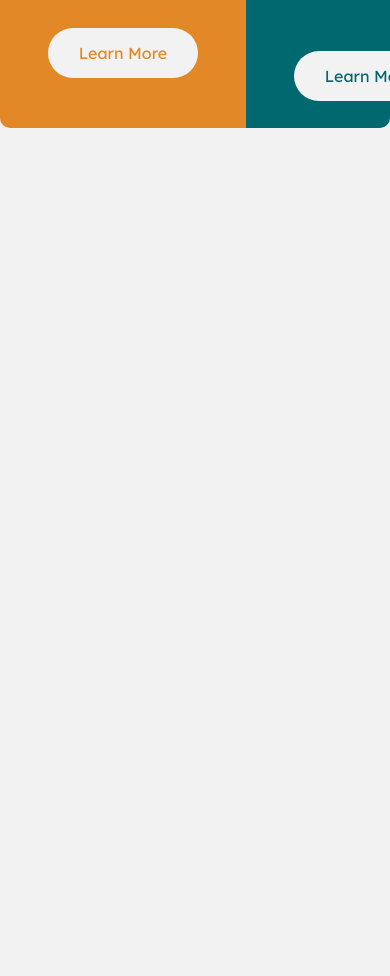
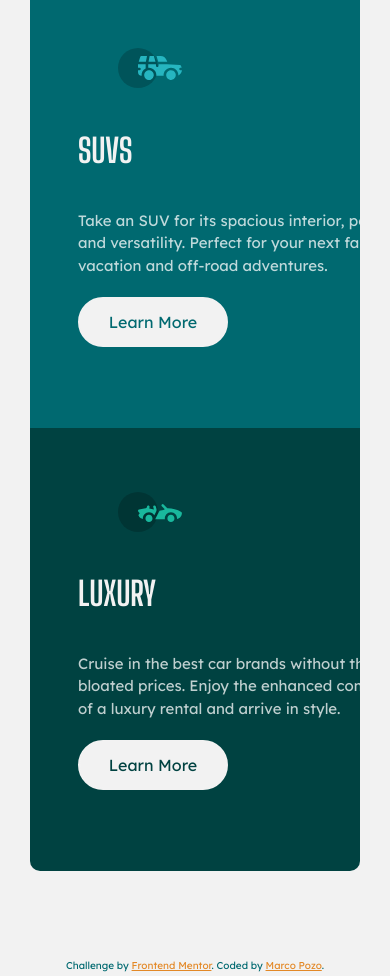
Before and after one commit to MarcoPozo/3ColumnCards, a plain HTML site: page index.html in a window 390 px wide. Shown: the part 544-1520 px from the top of the page. Before the commit the page ends 844 px from the top, so only its background shows below. Drawn offline with nearby package versions, Linux system fonts and the light colour scheme.

Commit message:
Commit final

```diff
--- a/css/style.css
+++ b/css/style.css
@@ -11,12 +11,21 @@
   --very-light-gray: hsl(0, 0%, 95%);
 }
 
-/* font-family: 'Big Shoulders Display', cursive; */
+::-webkit-scrollbar {
+  width: 5px;
+  background-color: var(--transparent-white);
+}
+
+::-webkit-scrollbar-thumb {
+  background-color: var(--dark-cyan);
+}
 
 body {
   width: 100vw;
   height: 100vh;
+  overflow: hidden;
   min-height: 100vh;
+  overflow-y: scroll;
   font-family: "Lexend Deca", sans-serif;
   background-color: var(--very-light-gray);
 }
@@ -32,6 +41,7 @@ body {
 }
 
 .hero {
+  transition: all 300ms;
   width: 920px;
   height: 500px;
   overflow: hidden;
@@ -83,9 +93,11 @@ body {
   outline: none;
   width: 150px;
   height: 50px;
+  padding: 0;
   margin-top: auto;
   border-radius: 25px;
   background-color: var(--very-light-gray);
+  border: 2px solid var(--very-light-gray);
 }
 
 .hero__button:hover {
@@ -121,3 +133,49 @@ body {
 .hero__button--dark:hover {
   background-color: var(--very-dark-cyan);
 }
+
+/* === */
+
+.attribution {
+  font-size: 10px;
+  line-height: 20px;
+  text-align: center;
+  color: var(--dark-cyan);
+}
+
+.attribution a {
+  color: var(--bright-orange);
+}
+
+@media screen and (max-width: 950px) {
+  body {
+    height: 1500px;
+  }
+
+  .hero {
+    width: 330px;
+    height: 1330px;
+    grid-template-columns: 330px;
+    grid-template-rows: repeat(3, 443.33px);
+  }
+
+  .hero__paragraph {
+    margin-bottom: 20px;
+  }
+}
+
+@media screen and (max-width: 350px) {
+  .hero {
+    width: 90%;
+    grid-template-columns: 1fr;
+  }
+
+  .hero__container{
+    padding: 20px;
+  }
+
+  .hero__paragraph{
+    margin-bottom: 50px;
+  }
+
+}
--- a/index.html
+++ b/index.html
@@ -68,5 +68,17 @@
         </div>
       </section>
     </main>
+
+    <footer class="attribution">
+      Challenge by
+      <a
+        href="https://www.frontendmentor.io/challenges/3column-preview-card-component-pH92eAR2-/hub/3column-preview-card-component-7IdbZVZyQm"
+        target="_blank"
+        >Frontend Mentor</a
+      >. Coded by
+      <a href="https://www.frontendmentor.io/profile/MarcoPozo" target="_blank"
+        >Marco Pozo</a
+      >.
+    </footer>
   </body>
 </html>
```
